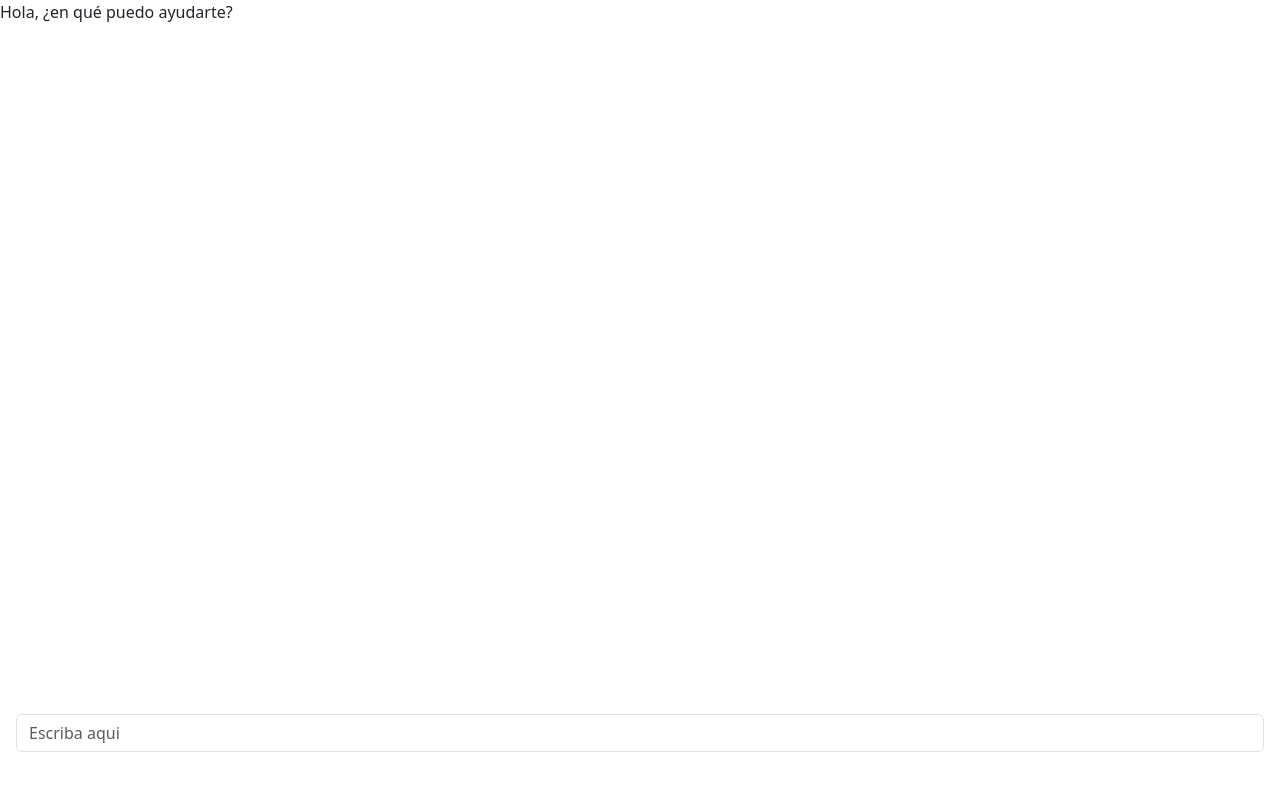
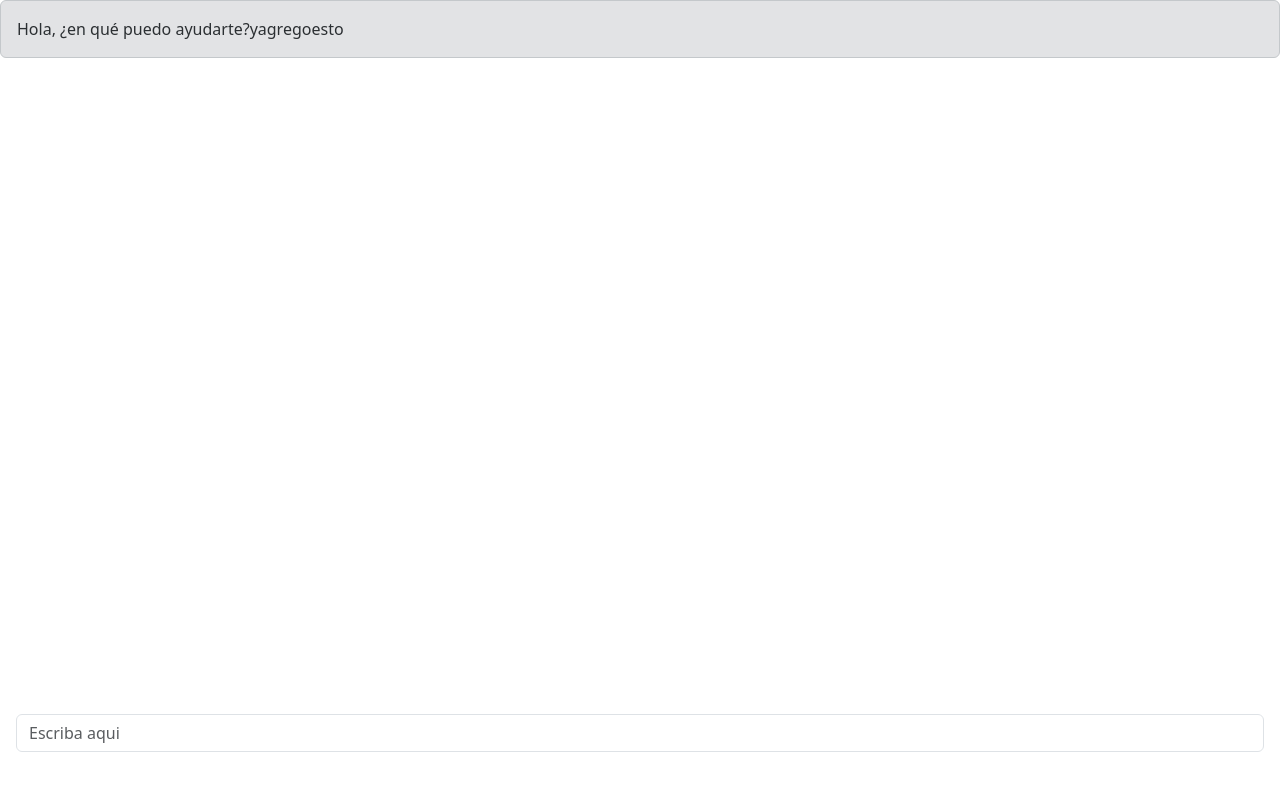
Before and after one commit to EliezerBarrios/DevWeb2023IIUNEG, a React (Vite) app: page /chatbot in a window 1280 px wide. Shown: the top 790 px of the page. Built offline with nearby package versions, Linux system fonts and the light colour scheme.

Commit message:
cuadros de texto usando alert

```diff
--- a/src/pages/Public/chatbot.jsx
+++ b/src/pages/Public/chatbot.jsx
@@ -53,8 +53,8 @@ function Chatbot() {
       <div>
       <div className="chat-container">
           {messages.map((message, index) => (
-              <div key={index} className={message.fromUser ? "user-message" : "bot-message"}>
-                  {message.text}
+              <div key={index} className={`message ${message.fromUser ? "user-message" : "bot-message"} alert ${message.fromUser ? "alert-primary" : "alert-secondary"}`}>
+                  {message.text}yagregoesto
               </div>
           ))}
       </div>
```
